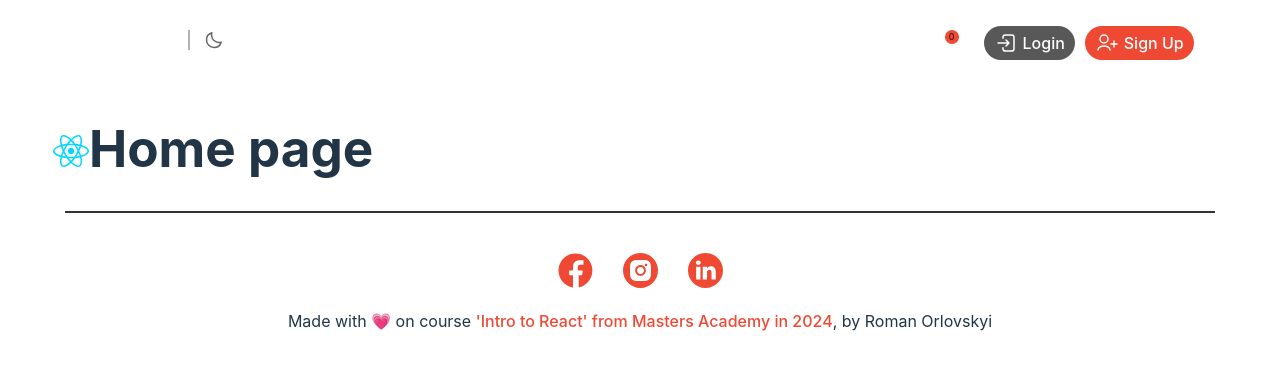
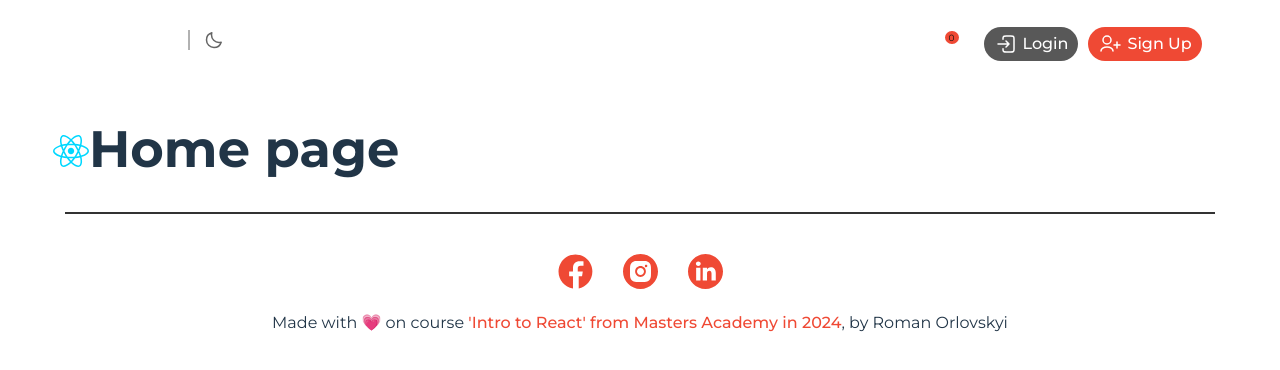
Before and after one commit to MastersAcademy/fe-react-2024, a React (Vite) app: page / in a window 1280 px wide. Shown: the top 370 px of the page. Built offline with nearby package versions, Linux system fonts and the light colour scheme.

Commit message:
add Montserrat font

```diff
--- a/src/index.css
+++ b/src/index.css
@@ -1,3 +1,10 @@
+@font-face {
+  font-family: "Montserrat";
+  src: url("./assets/fonts/Montserrat.ttf");
+  font-weight: 100 900;
+  font-stretch: 25% 100%;
+}
+
 :root {
   font-family: Inter, system-ui, Avenir, Helvetica, Arial, sans-serif;
   line-height: 1.5;
@@ -26,6 +33,8 @@ p {
 }
 
 body {
+  font-family: Montserrat, serif;
+  font-weight: 400;
   margin: 0;
   align-items: center;
   min-width: 320px;
```
Also changed, not shown: src/assets/fonts/Montserrat.ttf (added).
